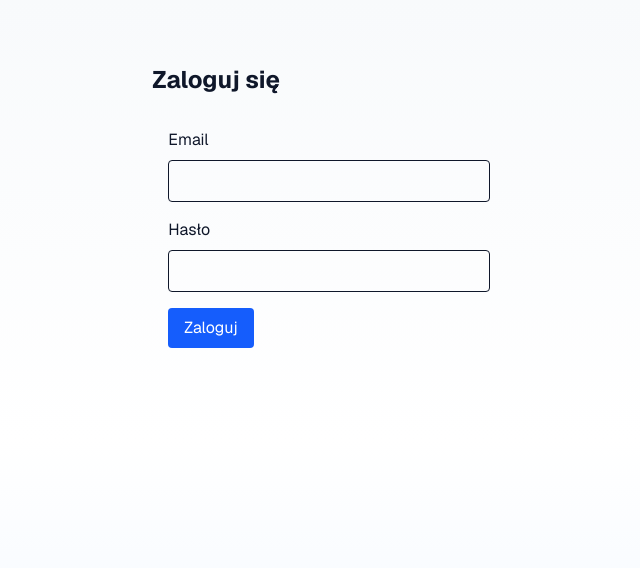
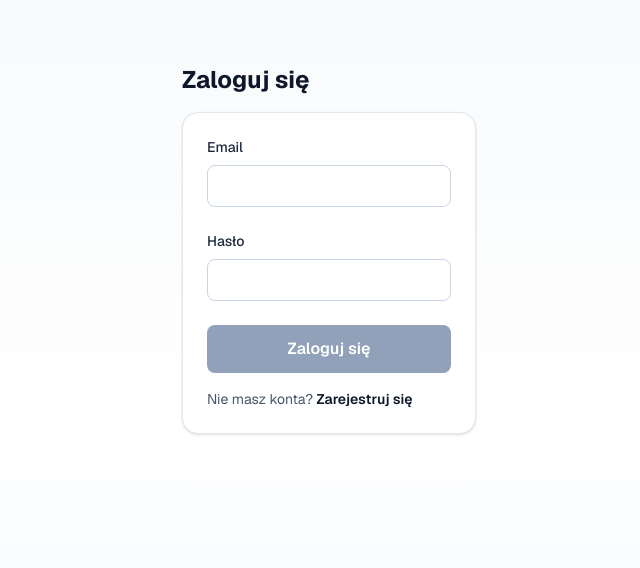
Before and after one commit to marisannag-debug/Book-Club-Saas-3.0, a Next.js app: page /login in a window 1280 px wide. Shown: the top 568 px of the page, without its empty margins (311-951 px from the left). Built offline with nearby package versions, Linux system fonts and the light colour scheme.

Commit message:
feat(auth): implement stage 4 login

```diff
--- a/app/components/auth/LoginForm.tsx
+++ b/app/components/auth/LoginForm.tsx
@@ -1,66 +1,172 @@
 "use client";
 
+import Link from "next/link";
 import { useState } from "react";
 import { loginUser } from "../../../lib/auth";
+
+type FormErrors = {
+  email: string;
+  password: string;
+};
+
+const emailPattern = /^[^\s@]+@[^\s@]+\.[^\s@]+$/;
+
+function validateEmail(email: string) {
+  const trimmedEmail = email.trim();
+
+  if (!trimmedEmail) {
+    return "Podaj adres e-mail.";
+  }
+
+  if (!emailPattern.test(trimmedEmail)) {
+    return "Wpisz poprawny adres e-mail.";
+  }
+
+  return "";
+}
+
+function validatePassword(password: string) {
+  if (!password.trim()) {
+    return "Podaj hasło.";
+  }
+
+  return "";
+}
 
 export default function LoginForm() {
   const [email, setEmail] = useState("");
   const [password, setPassword] = useState("");
   const [loading, setLoading] = useState(false);
   const [message, setMessage] = useState<string | null>(null);
+  const [errors, setErrors] = useState<FormErrors>({ email: "", password: "" });
   const emailId = "login-email";
   const passwordId = "login-password";
+  const emailErrorId = "login-email-error";
+  const passwordErrorId = "login-password-error";
+
+  const emailError = errors.email || (email.length > 0 ? validateEmail(email) : "");
+  const passwordError = errors.password || (password.length > 0 ? validatePassword(password) : "");
+  const canSubmit = !loading && !validateEmail(email) && !validatePassword(password);
+
+  function handleEmailChange(value: string) {
+    setEmail(value);
+    setErrors((current) => ({
+      ...current,
+      email: validateEmail(value),
+    }));
+  }
+
+  function handlePasswordChange(value: string) {
+    setPassword(value);
+    setErrors((current) => ({
+      ...current,
+      password: validatePassword(value),
+    }));
+  }
 
   async function handleSubmit(e: React.FormEvent) {
     e.preventDefault();
+
+    const nextErrors = {
+      email: validateEmail(email),
+      password: validatePassword(password),
+    };
+
+    setErrors(nextErrors);
+
+    if (nextErrors.email || nextErrors.password) {
+      setMessage("Uzupełnij poprawnie formularz logowania.");
+      return;
+    }
+
     setLoading(true);
+    setMessage(null);
     try {
       const res = await loginUser(email, password);
-      setMessage(res?.message ?? "Zalogowano (mock)");
-    } catch (err) {
-      setMessage("Błąd logowania");
+      setMessage(res.message);
+
+      if (res.ok) {
+        setPassword("");
+      }
+    } catch {
+      setMessage("Nie udało się zalogować. Spróbuj ponownie.");
     } finally {
       setLoading(false);
     }
   }
 
   return (
-    <form onSubmit={handleSubmit} className="max-w-md mx-auto p-4">
-      <label htmlFor={emailId} className="block mb-2">
+    <form
+      onSubmit={handleSubmit}
+      className="mx-auto max-w-md rounded-2xl border border-slate-200 bg-white p-6 shadow-sm"
+    >
+      <label htmlFor={emailId} className="mb-2 block text-sm font-medium text-slate-800">
         Email
       </label>
       <input
         id={emailId}
         type="email"
         value={email}
-        onChange={(e) => setEmail(e.target.value)}
+        onChange={(e) => handleEmailChange(e.target.value)}
         required
         autoComplete="email"
-        className="w-full p-2 border rounded mb-4"
+        aria-invalid={Boolean(emailError)}
+        aria-describedby={emailError ? emailErrorId : undefined}
+        disabled={loading}
+        className="mb-2 w-full rounded-lg border border-slate-300 px-3 py-2 text-slate-900 outline-none transition focus:border-slate-900 focus:ring-2 focus:ring-slate-900/10 disabled:cursor-not-allowed disabled:bg-slate-100"
       />
+      {emailError ? (
+        <p id={emailErrorId} className="mb-4 text-sm text-red-700" role="alert">
+          {emailError}
+        </p>
+      ) : (
+        <div className="mb-4" aria-hidden="true" />
+      )}
 
-      <label htmlFor={passwordId} className="block mb-2">
+      <label htmlFor={passwordId} className="mb-2 block text-sm font-medium text-slate-800">
         Hasło
       </label>
       <input
         id={passwordId}
         type="password"
         value={password}
-        onChange={(e) => setPassword(e.target.value)}
+        onChange={(e) => handlePasswordChange(e.target.value)}
         required
         autoComplete="current-password"
-        className="w-full p-2 border rounded mb-4"
+        aria-invalid={Boolean(passwordError)}
+        aria-describedby={passwordError ? passwordErrorId : undefined}
+        disabled={loading}
+        className="mb-2 w-full rounded-lg border border-slate-300 px-3 py-2 text-slate-900 outline-none transition focus:border-slate-900 focus:ring-2 focus:ring-slate-900/10 disabled:cursor-not-allowed disabled:bg-slate-100"
       />
+      {passwordError ? (
+        <p id={passwordErrorId} className="mb-4 text-sm text-red-700" role="alert">
+          {passwordError}
+        </p>
+      ) : (
+        <div className="mb-4" aria-hidden="true" />
+      )}
 
-      <button type="submit" disabled={loading} className="px-4 py-2 bg-blue-600 text-white rounded">
-        {loading ? "Wysyłanie..." : "Zaloguj"}
+      <button
+        type="submit"
+        disabled={!canSubmit}
+        aria-disabled={!canSubmit}
+        className="inline-flex w-full items-center justify-center rounded-lg bg-slate-950 px-4 py-3 font-semibold text-white transition hover:bg-slate-800 disabled:cursor-not-allowed disabled:bg-slate-400"
+      >
+        {loading ? "Loguję..." : "Zaloguj się"}
       </button>
 
       {message && (
-        <p className="mt-4 text-sm" role="status" aria-live="polite">
+        <p className="mt-4 text-sm text-slate-700" role="status" aria-live="polite">
           {message}
         </p>
       )}
+
+      <p className="mt-4 text-sm text-slate-600">
+        Nie masz konta?{" "}
+        <Link href="/register" className="font-semibold text-slate-900 underline-offset-4 hover:underline">
+          Zarejestruj się
+        </Link>
+      </p>
     </form>
   );
 }
--- a/lib/auth.ts
+++ b/lib/auth.ts
@@ -20,8 +20,8 @@ type SupabaseAuthResponse = {
 
 let supabaseClient: ReturnType<typeof createClient> | null = null;
 
-function buildMockAuthResult(action: string, email: string): AuthResult {
-  return { ok: true, message: `${action}: ${email} (mock)` };
+export function resetSupabaseClientForTests() {
+  supabaseClient = null;
 }
 
 function getSupabaseClient() {
@@ -64,6 +64,28 @@ function mapRegisterError(error: SupabaseAuthError) {
   return "Nie udało się utworzyć konta. Spróbuj ponownie.";
 }
 
+function mapLoginError(error: SupabaseAuthError) {
+  const normalizedMessage = error.message.toLowerCase();
+
+  if (error.status === 429 || normalizedMessage.includes("rate limit")) {
+    return "Przekroczono limit logowania. Spróbuj ponownie później.";
+  }
+
+  if (normalizedMessage.includes("email not confirmed")) {
+    return "Potwierdź adres e-mail przed zalogowaniem.";
+  }
+
+  if (normalizedMessage.includes("invalid login credentials") || normalizedMessage.includes("invalid credentials")) {
+    return "Nieprawidłowy e-mail lub hasło.";
+  }
+
+  if (normalizedMessage.includes("invalid") && normalizedMessage.includes("email")) {
+    return "Podany adres e-mail jest nieprawidłowy.";
+  }
+
+  return "Nie udało się zalogować. Spróbuj ponownie.";
+}
+
 function getRegisterSuccessMessage(email: string, session: unknown | null) {
   if (session) {
     return `Konto utworzone dla ${email}. Możesz się zalogować.`;
@@ -102,6 +124,36 @@ export async function registerUser(email: string, password: string): Promise<Aut
   }
 }
 
-export async function loginUser(email: string, _password: string): Promise<AuthResult> {
-  return buildMockAuthResult("Zalogowano", email);
+function getLoginSuccessMessage(email: string) {
+  return `Zalogowano jako ${email}.`;
 }
+
+export async function loginUser(email: string, password: string): Promise<AuthResult> {
+  try {
+    const supabase = getSupabaseClient();
+    const normalizedEmail = email.trim();
+    const response = (await supabase.auth.signInWithPassword({
+      email: normalizedEmail,
+      password,
+    })) as SupabaseAuthResponse;
+
+    if (response.error) {
+      return { ok: false, message: mapLoginError(response.error) };
+    }
+
+    if (!response.data.user && !response.data.session) {
+      return { ok: false, message: "Nie udało się zalogować. Spróbuj ponownie." };
+    }
+
+    return {
+      ok: true,
+      message: getLoginSuccessMessage(normalizedEmail),
+    };
+  } catch (error) {
+    if (error instanceof Error && error.message.includes("Brakuje konfiguracji Supabase")) {
+      return { ok: false, message: error.message };
+    }
+
+    return { ok: false, message: "Nie udało się zalogować. Spróbuj ponownie." };
+  }
+}
```
Also changed, not shown: 4 other files (tests, documents, lock files or other folders).
